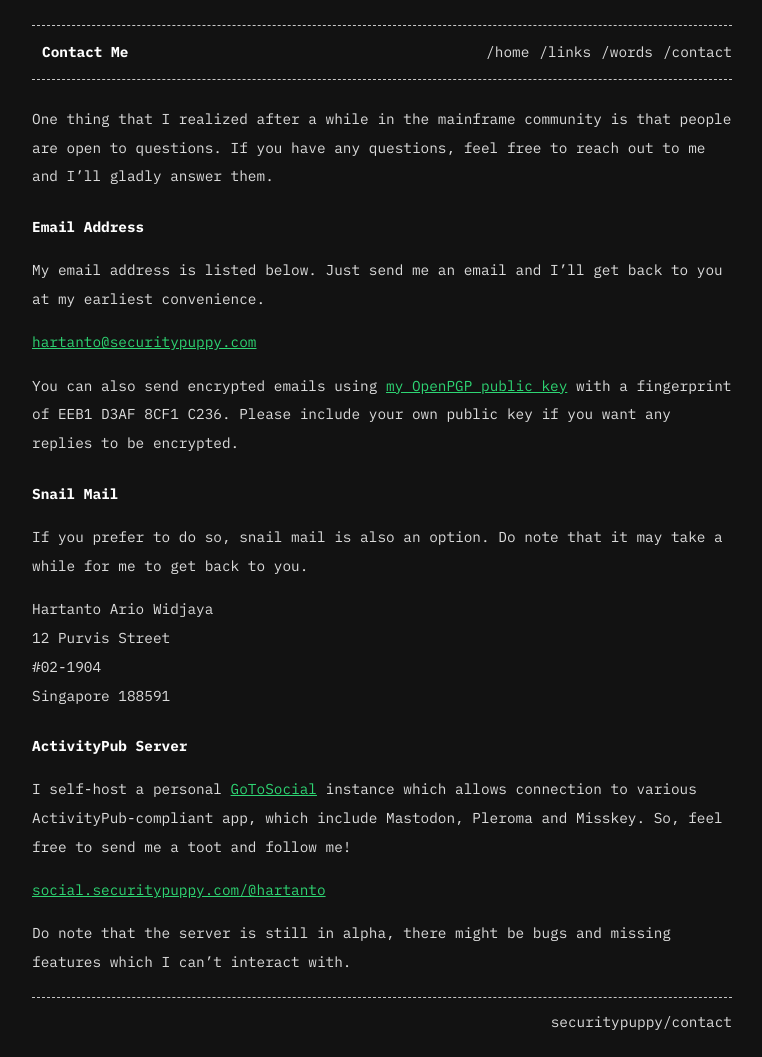
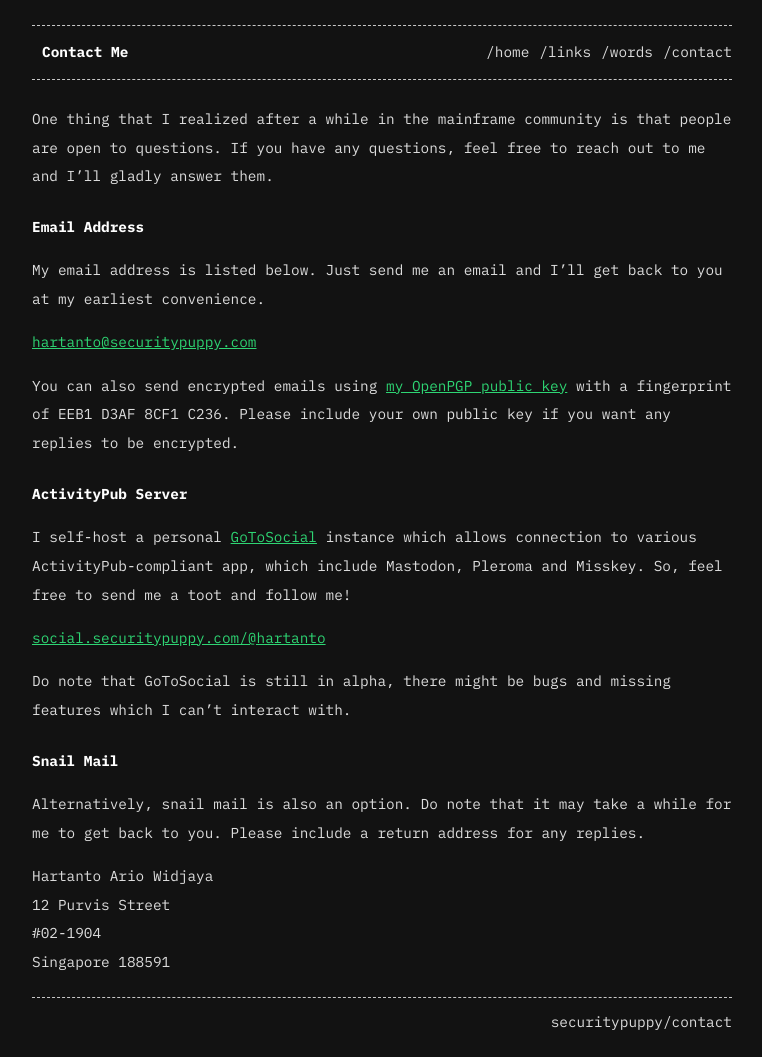
Before and after one commit to tanto259/securitypuppy, a Jekyll site: the page built from pages/contact.md, in a window 1280 px wide. Shown: the whole page, without its empty margins (258-1020 px from the left). Built offline with Jekyll 4.4.1, drawn with Linux system fonts in a browser that asks for light colours.

Commit message:
Add links and update formatting

```diff
--- a/pages/contact.md
+++ b/pages/contact.md
@@ -18,18 +18,18 @@
 
 You can also send encrypted emails using [my OpenPGP public key](https://securitypuppy.com/.well-known/openpgpkey/EEB1D3AF8CF1C236.pub.asc) with a fingerprint of EEB1 D3AF 8CF1 C236. Please include your own public key if you want any replies to be encrypted.
 
-### Snail Mail
-
-If you prefer to do so, snail mail is also an option. Do note that it may take a while for me to get back to you.
-
-Hartanto Ario Widjaya<br>12 Purvis Street<br>#02-1904<br>Singapore 188591
-
 ### ActivityPub Server
 
 I self-host a personal [GoToSocial](https://github.com/superseriousbusiness/gotosocial){:target="_blank"}{:rel="noopener noreferrer"} instance which allows connection to various ActivityPub-compliant app, which include Mastodon, Pleroma and Misskey. So, feel free to send me a toot and follow me!
 
 [social.securitypuppy.com/@hartanto](https://social.securitypuppy.com/@hartanto){:target="_blank"}{:rel="noopener noreferrer"}
 
-Do note that the server is still in alpha, there might be bugs and missing features which I can't interact with.
+Do note that GoToSocial is still in alpha, there might be bugs and missing features which I can't interact with.
+
+### Snail Mail
+
+Alternatively, snail mail is also an option. Do note that it may take a while for me to get back to you. Please include a return address for any replies.
+
+Hartanto Ario Widjaya<br>12 Purvis Street<br>#02-1904<br>Singapore 188591
 
 <script src="{{ '/assets/js/email.min.js' | absolute_url }}"></script>
```
Also changed, not shown: other parts of pages/contact.md (+1 -1 lines), pages/links.md (+3 -2 lines).
